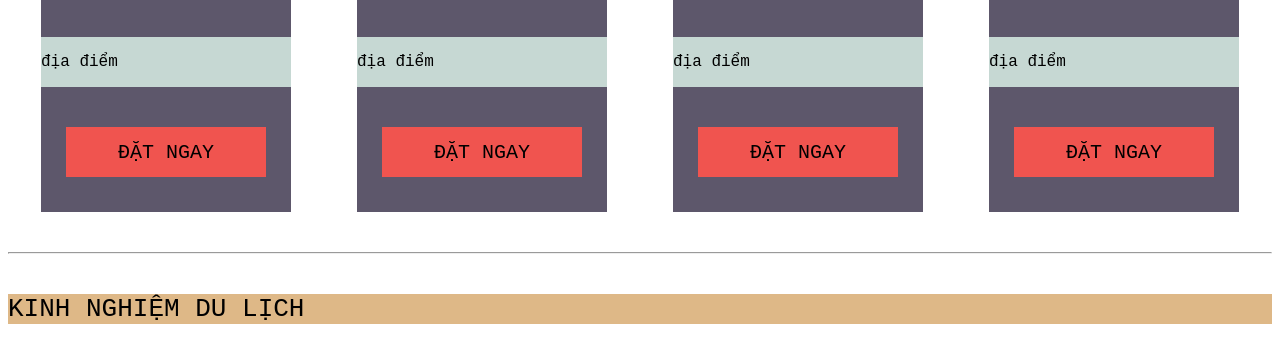
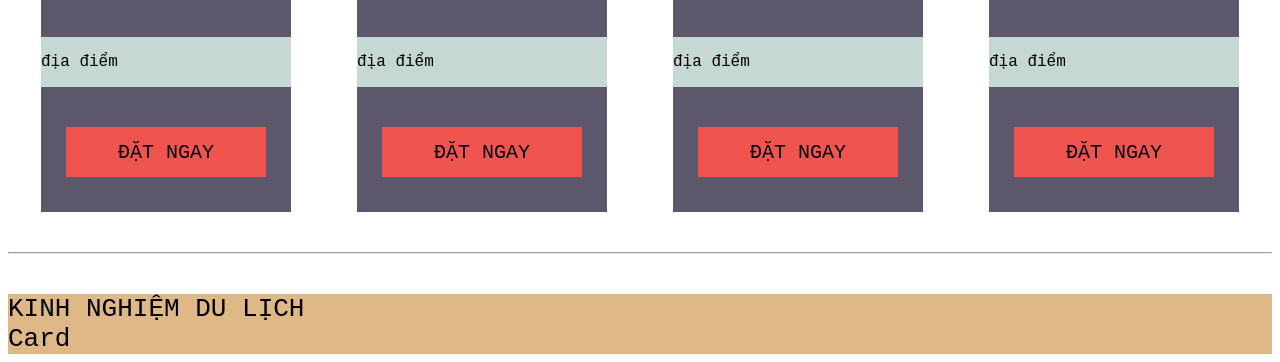
Before and after one commit to gloomerwy/New-folder, a plain HTML site: page main.html in a window 1280 px wide. Shown: the part 1056-1418 px from the top of the page. Before the commit the page ends 1388 px from the top, so only its background shows below. Drawn offline with Linux system fonts and the light colour scheme.

Commit message:
Main main main
yeah , why not

```diff
--- a/main.html
+++ b/main.html
@@ -58,7 +58,7 @@
     <hr style="margin-top: 40px;">
 
     <div class="experiences">KINH NGHIỆM DU LỊCH
-        <div></div>
+        <div>Card</div>
     </div>
 </body>
 </html>
```
